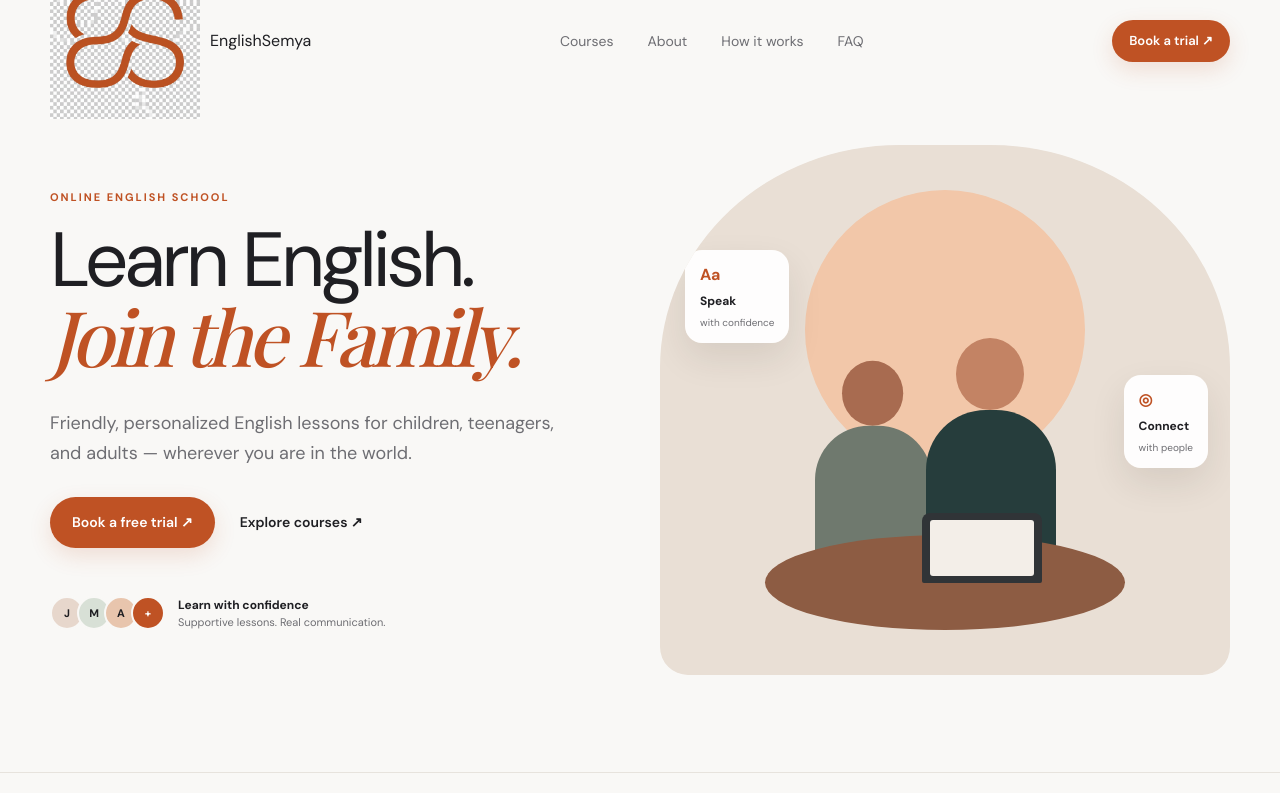
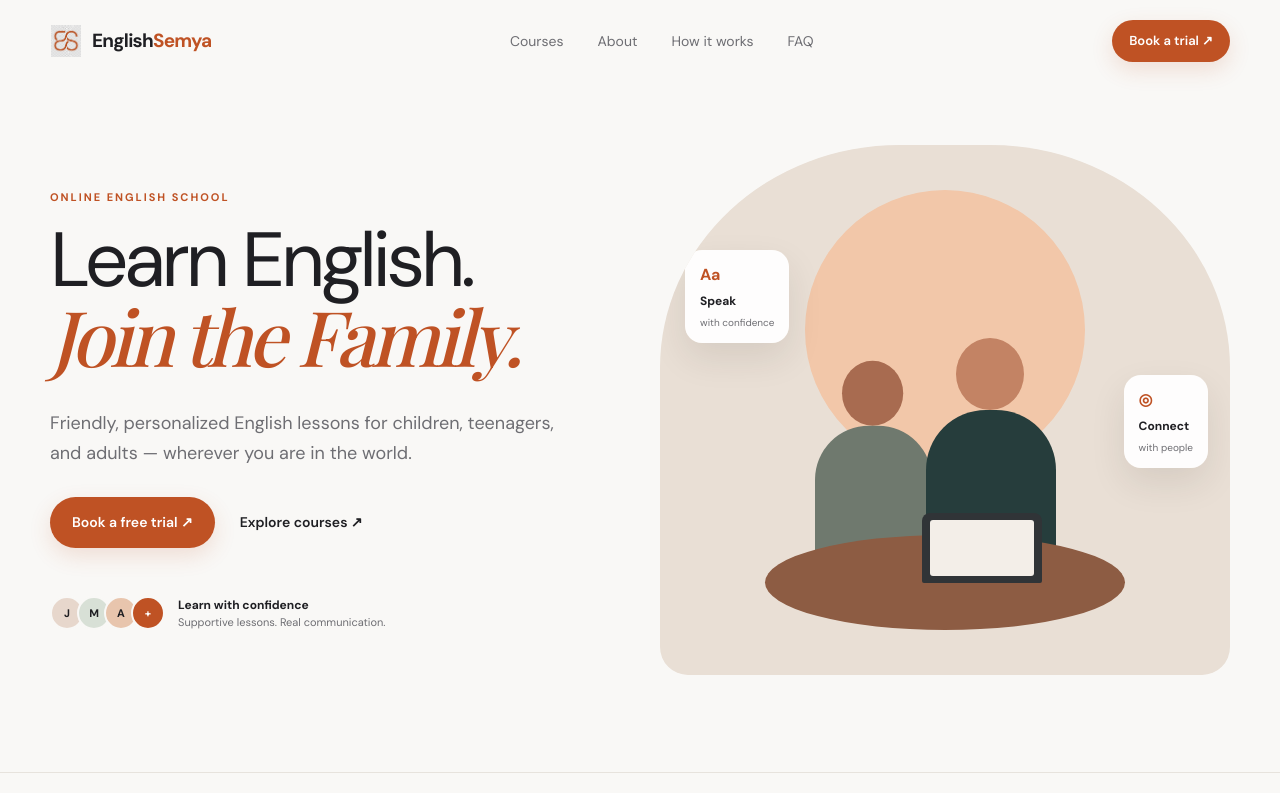
Before and after one commit to Imadoidrissi/englishsemya, a Next.js app: page / in a window 1280 px wide. Shown: the top 793 px of the page. Built offline with nearby package versions, Linux system fonts and the light colour scheme; a web font is replaced by a local one.

Commit message:
Update globals.css

```diff
--- a/src/app/globals.css
+++ b/src/app/globals.css
@@ -61,12 +61,20 @@ footer {
   display: flex;
   align-items: center;
   gap: 10px;
+  font-weight: 700;
+  font-size: 19px;
+  letter-spacing: -0.04em;
 }
 
 .logo img {
-  width: 150px;
-  height: auto;
+  width: 32px;
+  height: 32px;
+  object-fit: contain;
   display: block;
+}
+
+.logo > span > span {
+  color: var(--red);
 }
 
 /* NAVIGATION */
```
